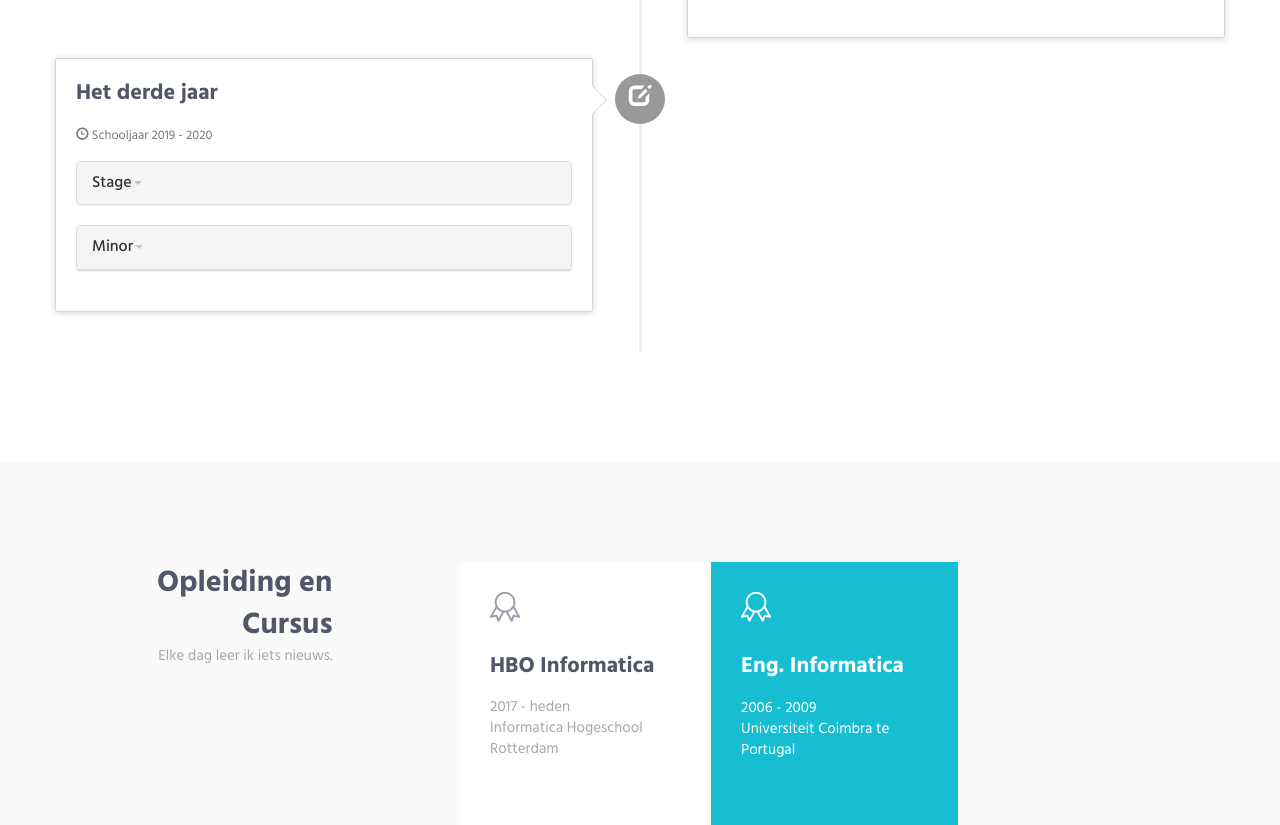
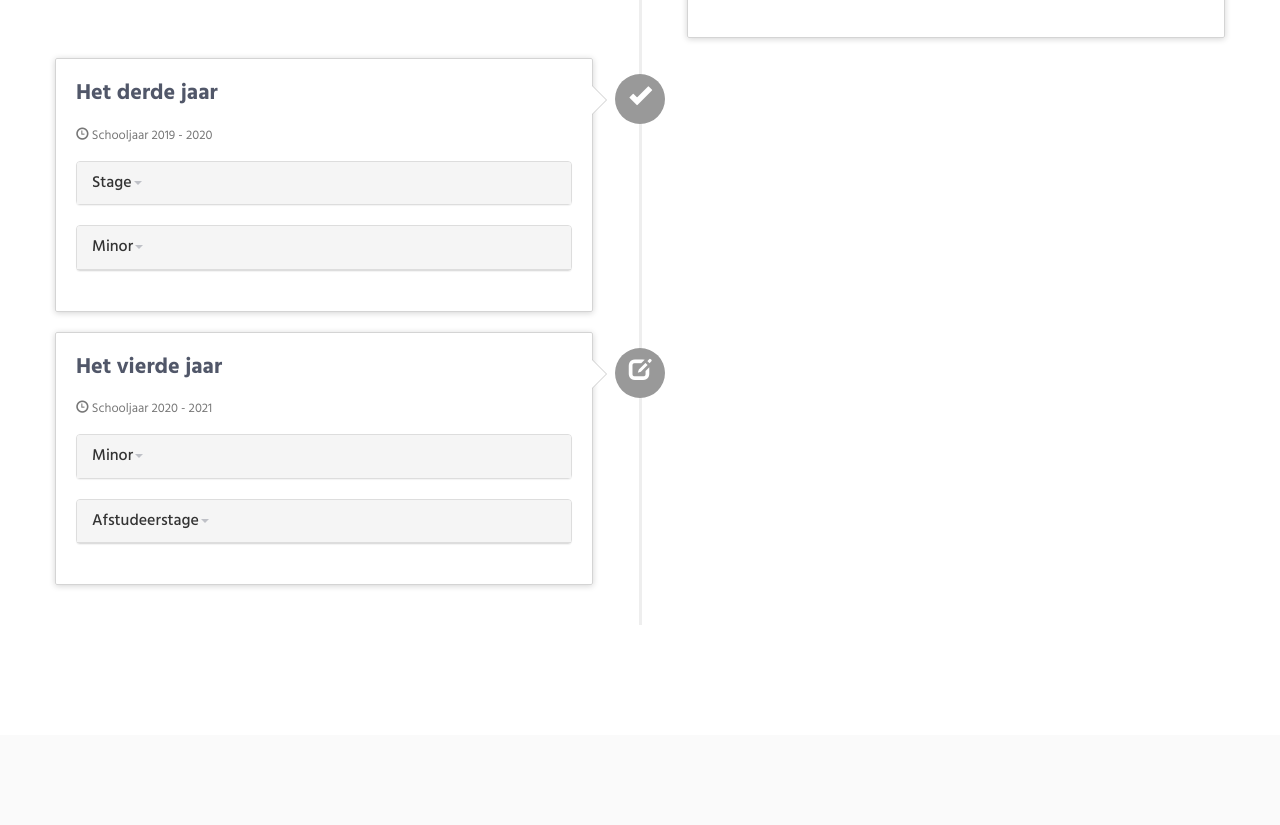
Before and after one commit to ramsdsal/portfolio, a plain HTML site: page index.html in a window 1280 px wide. Shown: the part 3103-3928 px from the top of the page. Drawn offline with nearby package versions, Linux system fonts and the light colour scheme.

Commit message:
add new year

```diff
--- a/index.html
+++ b/index.html
@@ -369,7 +369,7 @@
                         </div>
                     </li>
                     <li>
-                        <div class="timeline-badge"><i class="glyphicon glyphicon-edit"></i></div>
+                        <div class="timeline-badge"><i class="glyphicon glyphicon-ok"></i></div>
                         <div class="timeline-panel">
                             <div class="timeline-heading">
                                 <h4 class="timeline-title">Het derde jaar</h4>
@@ -385,7 +385,7 @@
                                             </div>
                                             <div id="collapse9" class="panel-collapse collapse">
                                                 <div class="panel-body">
-                                                    Stage bij het bedrijf Hoppinger<br>Webdevelopment<br>F# - Functionele programming<br>
+                                                    Stage bij het bedrijf Hoppinger ...ok<br>Webdevelopment ...ok<br>F# - Functionele programming ...ok<br>
                                                 </div>
                                             </div>
                                         </div>
@@ -407,9 +407,48 @@
                             </div>
                             </p>
                         </div>
+                    </li>
+                    <li>
+                        <div class="timeline-badge"><i class="glyphicon glyphicon-edit"></i></div>
+                        <div class="timeline-panel">
+                            <div class="timeline-heading">
+                                <h4 class="timeline-title">Het vierde jaar</h4>
+                                <p><small class="text-muted"><i class="glyphicon glyphicon-time"></i> Schooljaar 2020 - 2021</small></p>
+                            </div>
+                            <div class="timeline-body">
+                                <p>
+                                    <div class="panel-group" id="accordion">
+                                        <div class="panel panel-default">
+                                            <div class="panel-heading">
+                                                <h4 class="panel-title"><a data-toggle="collapse" data-parent="#accordion" href="#collapse9">Minor<span class="caret"></span> </a> </h4>
+
+                                            </div>
+                                            <div id="collapse9" class="panel-collapse collapse">
+                                                <div class="panel-body">
+                                                   Data science<br>
+                                                </div>
+                                            </div>
+                                        </div>
+                                    </div>
+                                    <div class="panel panel-default">
+                                        <div class="panel-heading">
+                                            <h4 class="panel-title">
+                                                <a data-toggle="collapse" data-parent="#accordion" href="#collapse10">
+                                            Afstudeerstage<span class="caret"></span></a>
+                                            </h4>
+                                        </div>
+                                        <div id="collapse10" class="panel-collapse collapse">
+                                            <div class="panel-body">
+                                                ...
+                                            </div>
+                                        </div>
+                                    </div>
+
+                            </div>
+                            </p>
+                        </div>
+                    </li>
             </div>
-
-
         </div>
         <!--// end row -->
     </div>
```
